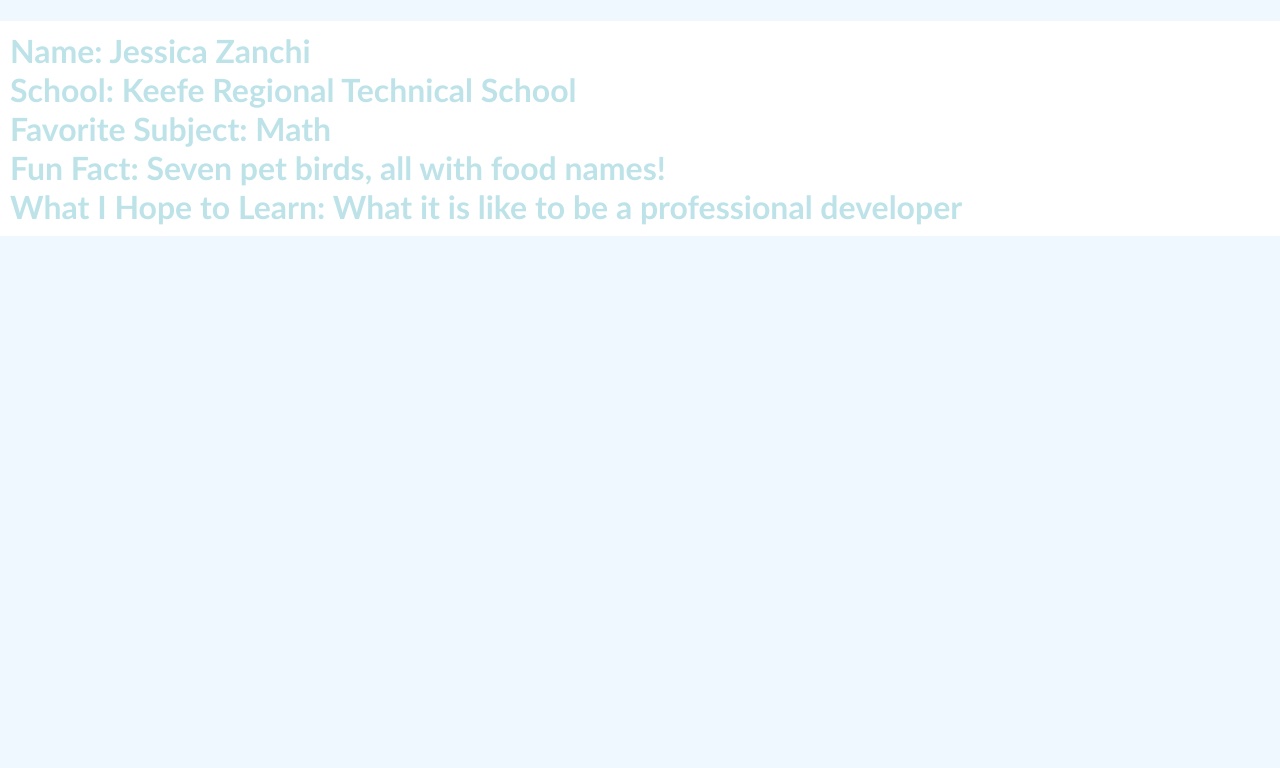
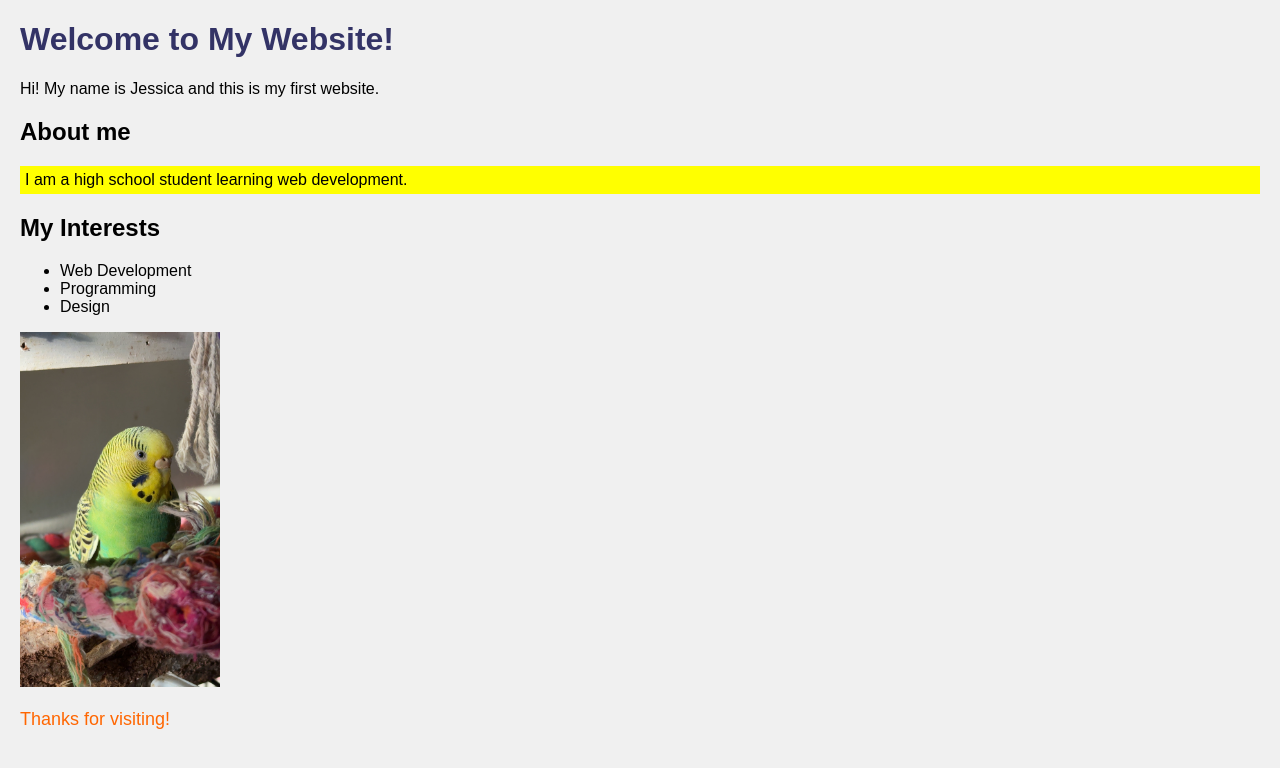
Before and after one commit to vmittal29/RH-HS-Interns-2025.github.io, a website: page interns/jessica-zanchi/about-me.html in a window 1280 px wide. Drawn offline with Linux system fonts and the light colour scheme.

Commit message:
intro web dev

```diff
--- a/interns/jessica-zanchi/about-me.css
+++ b/interns/jessica-zanchi/about-me.css
@@ -1,15 +1,18 @@
 body {
-	background-color: aliceblue;
-	color: white;
+	background-color: #f0f0f0;
 	font-size: 16px;
-	border-radius: 5px;
-    font-family:'Gill Sans', 'Gill Sans MT', Calibri, 'Trebuchet MS', sans-serif;
+    font-family: Arial, Helvetica, sans-serif;
     padding: 0;
-    margin: 0;
+    margin: 20px;
 }
 h1 {
-    background-color: white;
-    color: #bde3e9;
-    padding: 10px;
-    width: 100vw;
+    color: #333366;
 }
+.highlight {
+    background-color: yellow;
+    padding: 5px;
+}
+.my-style {
+    color: #ff6600;
+    font-size: 18px;
+}
--- a/interns/jessica-zanchi/about-me.html
+++ b/interns/jessica-zanchi/about-me.html
@@ -3,18 +3,29 @@
     <!-- Meta tags for proper character encoding and responsive design -->
     <meta charset="UTF-8">
     <meta name="viewport" content="width=device-width, initial-scale=1.0">
+    <link rel="icon" type="image/x-icon" href="images/redhatlogo.png">
 
     <!-- The title appears in the browser tab -->
-    <title>About Me</title>
+    <title>About Me - Jessica Zanchi</title>
 
     <!-- Link to our external CSS file -->
     <link rel="stylesheet" href="./about-me.css">
 </head>
 <body>
-  <h1>Name: Jessica Zanchi<br>
-School: Keefe Regional Technical School<br>
-Favorite Subject: Math<br>
-Fun Fact: Seven pet birds, all with food names!<br>
-What I Hope to Learn: What it is like to be a professional developer</h1>
+  <h1>Welcome to My Website!</h1>
+  <p>Hi! My name is Jessica and this is my first website.</p>
+
+  <h2>About me</h2>
+  <p class="highlight">I am a high school student learning web development.</p>
+
+  <h2>My Interests</h2>
+  <ul>
+    <li>Web Development</li>
+    <li>Programming</li>
+    <li>Design</li>
+  </ul>
+
+  <img src="images/kale.jpeg" alt="Jessica Zanchi" width="200">
+  <p class="my-style">Thanks for visiting!</p>
 </body>
 </html>
```
Also changed, not shown: interns/jessica-zanchi/images/kale.jpeg (added), interns/jessica-zanchi/images/redhatlogo.png (added).
